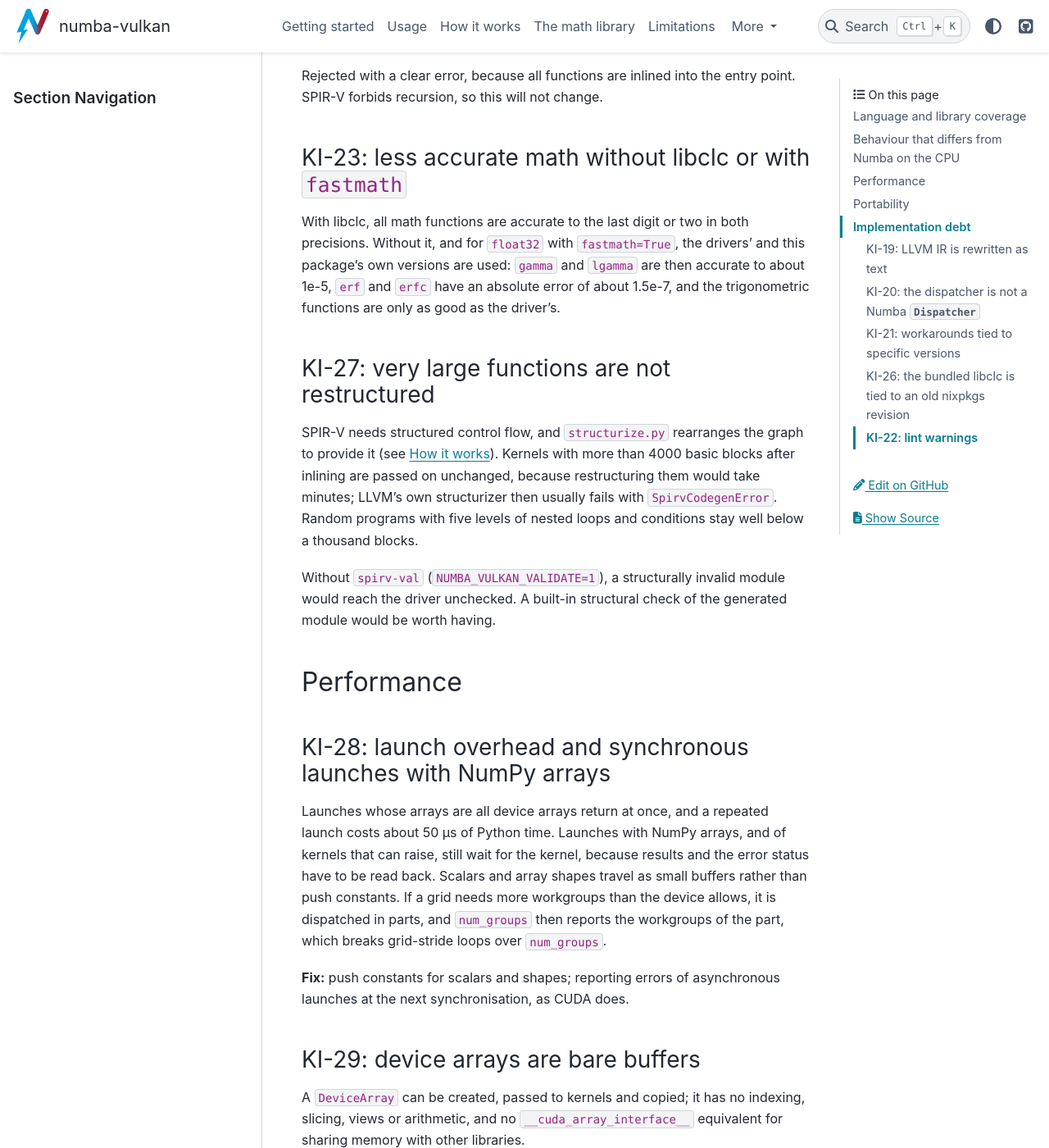
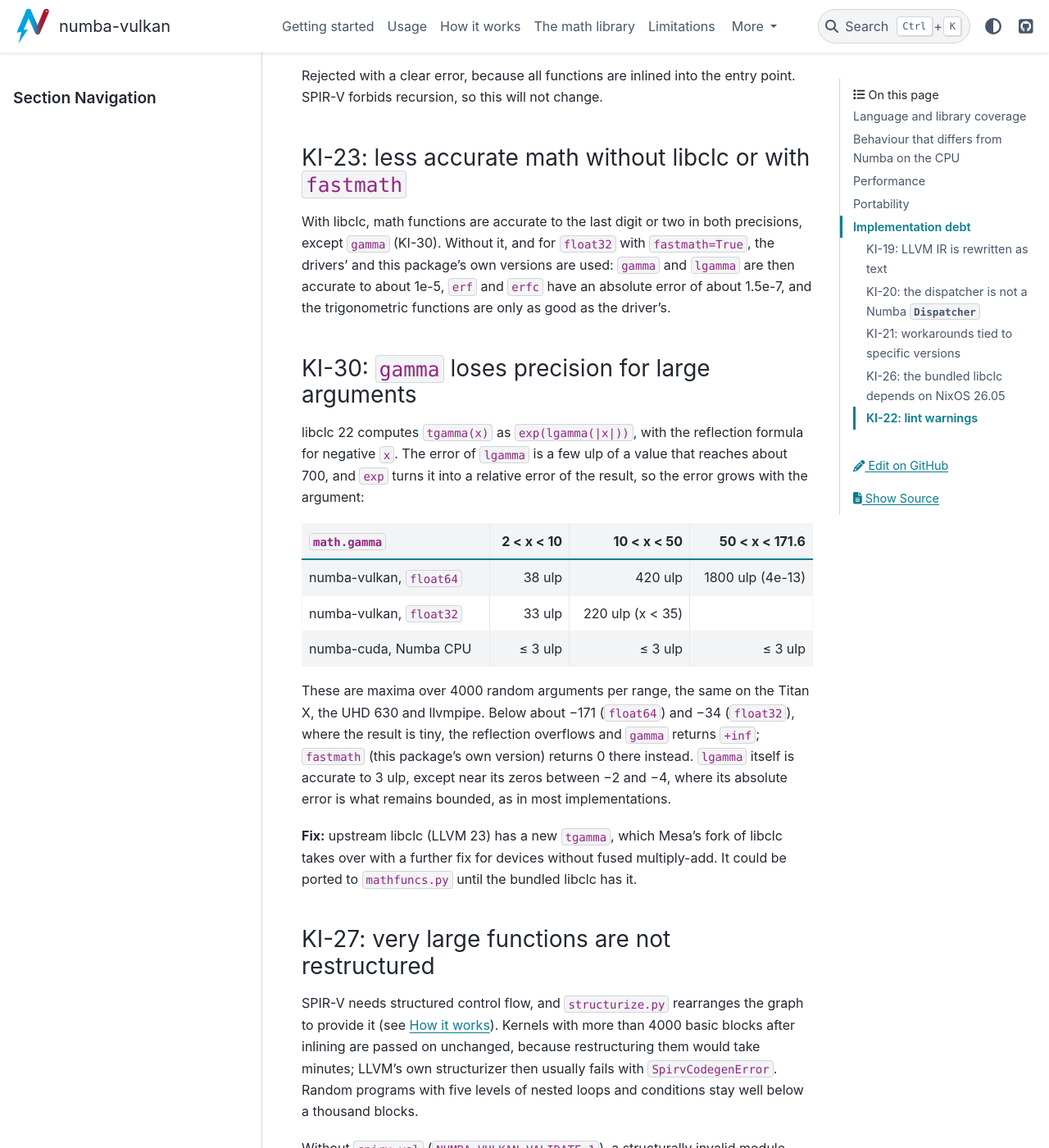
Before and after one commit to arunoruto/numba-vulkan, a Sphinx documentation site: the page built from docs/source/known_issues.md, in a window 1280 px wide and 1400 px high, scrolled down 2615 px. Shown: the whole window at 82% size. Built offline with Sphinx 7.4.7 and the PyData theme 0.15.4, drawn with Linux system fonts in a browser that asks for light colours; some of the changed text lies outside the part shown.

Commit message:
docs: record gamma's precision loss as KI-30
libclc 22 computes tgamma as exp(lgamma), whose error grows with the
argument (up to 1800 ulp in float64 near 170, against 3 ulp in numba-cuda
and Numba's CPU target), and returns +inf below about -171 (float64) and
-34 (float32). Strict-xfail tests reproduce both. KI-23 and the README no
longer claim last-digit accuracy for gamma, and KI-26 describes the
current libclc sources.

Written by an AI (Claude) under human direction.

Co-Authored-By: Claude Opus 5.5 <noreply@anthropic.com>

```diff
--- a/docs/source/known_issues.md
+++ b/docs/source/known_issues.md
@@ -102,12 +102,38 @@ entry point. SPIR-V forbids recursion, so this will not change.
 
 ### KI-23: less accurate math without libclc or with `fastmath`
 
-With libclc, all math functions are accurate to the last digit or two in
-both precisions. Without it, and for `float32` with `fastmath=True`, the
+With libclc, math functions are accurate to the last digit or two in both
+precisions, except `gamma` (KI-30). Without it, and for `float32` with `fastmath=True`, the
 drivers' and this package's own versions are used: `gamma` and `lgamma`
 are then accurate to about 1e-5, `erf` and `erfc` have an absolute error
 of about 1.5e-7, and the trigonometric functions are only as good as the
 driver's.
+
+### KI-30: `gamma` loses precision for large arguments
+
+libclc 22 computes `tgamma(x)` as `exp(lgamma(|x|))`, with the reflection
+formula for negative `x`. The error of `lgamma` is a few ulp of a value
+that reaches about 700, and `exp` turns it into a relative error of the
+result, so the error grows with the argument:
+
+| `math.gamma` | 2 < x < 10 | 10 < x < 50 | 50 < x < 171.6 |
+| --- | ---: | ---: | ---: |
+| numba-vulkan, `float64` | 38 ulp | 420 ulp | 1800 ulp (4e-13) |
+| numba-vulkan, `float32` | 33 ulp | 220 ulp (x < 35) | |
+| numba-cuda, Numba CPU | ≤ 3 ulp | ≤ 3 ulp | ≤ 3 ulp |
+
+These are maxima over 4000 random arguments per range, the same on the
+Titan X, the UHD 630 and llvmpipe. Below about −171 (`float64`) and −34
+(`float32`), where the result is tiny, the reflection overflows and
+`gamma` returns `+inf`; `fastmath` (this package's own version) returns 0
+there instead. `lgamma` itself is accurate to 3 ulp, except near its zeros
+between −2 and −4, where its absolute error is what remains bounded, as in
+most implementations.
+
+**Fix:** upstream libclc (LLVM 23) has a new `tgamma`, which Mesa's fork
+of libclc takes over with a further fix for devices without fused
+multiply-add. It could be ported to `mathfuncs.py` until the bundled libclc
+has it.
 
 ### KI-27: very large functions are not restructured
 
@@ -224,17 +250,18 @@ observed with NVIDIA driver 580.x and llvmlite 0.50 (LLVM 22). They should
 be re-evaluated when either changes. The benchmark dependency group pins
 `numpy<2.5`, because numba-cuda 0.30.4 does not import with NumPy 2.5.
 
-### KI-26: the bundled libclc is tied to an old nixpkgs revision
+### KI-26: the bundled libclc depends on NixOS 26.05
 
-Wheels bundle `clspv--.bc`, which `build-dist` copies from the Nix store.
-Current nixpkgs has removed libclc, so the devenv shell pins an older
-revision for it (input `nixpkgs-libclc`). The file must come from an LLVM
-no newer than the one inside llvmlite, so the bundled copy (LLVM 22) relies
-on the `llvmlite>=0.50` requirement, and a newer libclc cannot be bundled
-until llvmlite moves on.
+Wheels bundle `clspv--.bc` from the `nixpkgs-libclc` input, which follows
+NixOS 26.05, or from a pinned conda-forge package without Nix (see
+{doc}`math_library`). nixpkgs-unstable has removed libclc, so NixOS 26.11
+will most likely not have it. The file must come from an LLVM no newer
+than the one inside llvmlite, so the bundled copy (LLVM 22) relies on the
+`llvmlite>=0.50` requirement.
 
-**Fix:** build libclc's clspv target from the LLVM sources in a small Nix
-derivation of this project's own, pinned to llvmlite's LLVM version.
+**Fix:** if 26.11 drops it, keep the input on 26.05 or build libclc's
+Vulkan target from the LLVM sources in a small Nix derivation of this
+project's own, pinned to llvmlite's LLVM version.
 
 ### KI-22: lint warnings
 
```
Also changed, not shown: README.md (+2 -2 lines), 2 other files.
